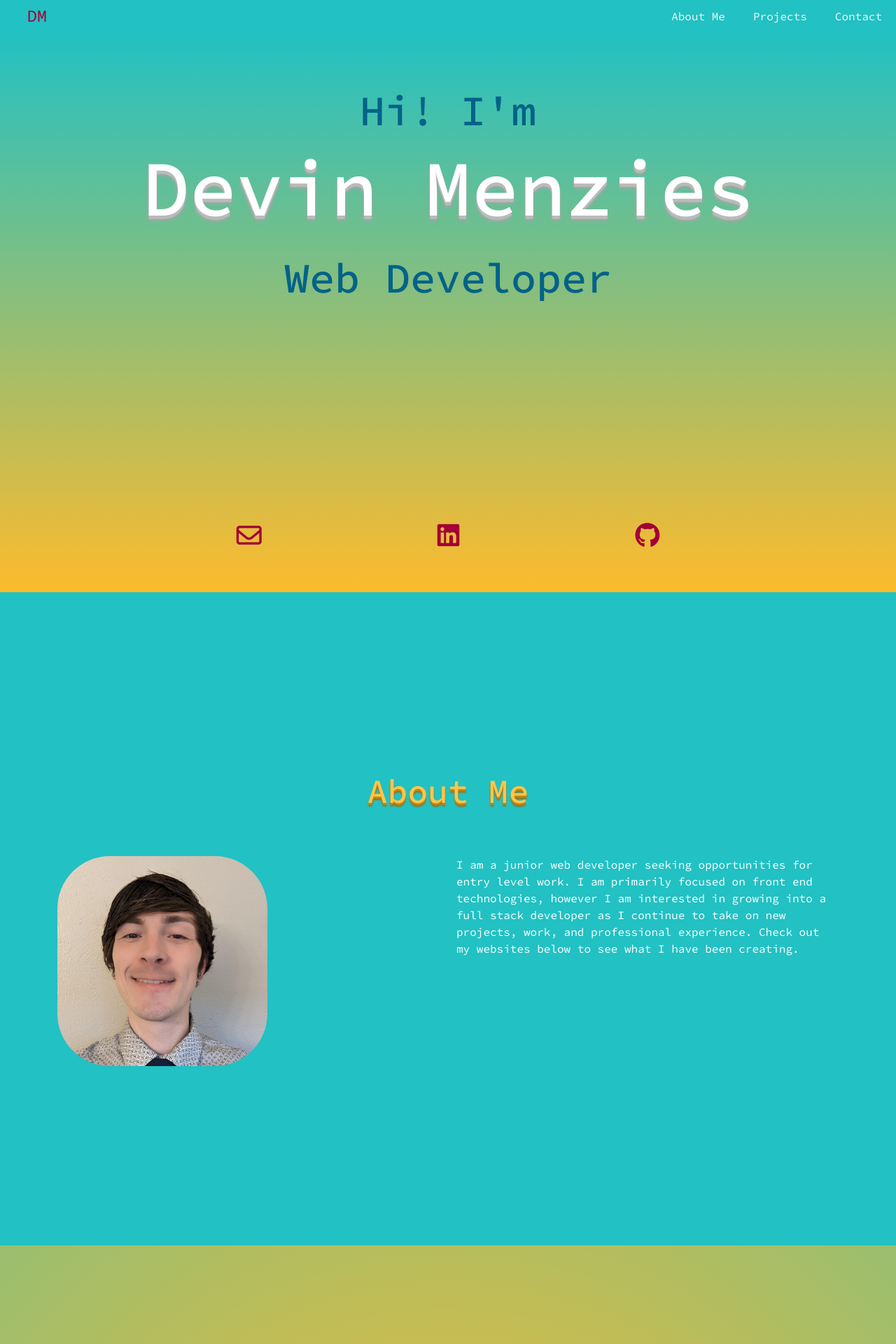
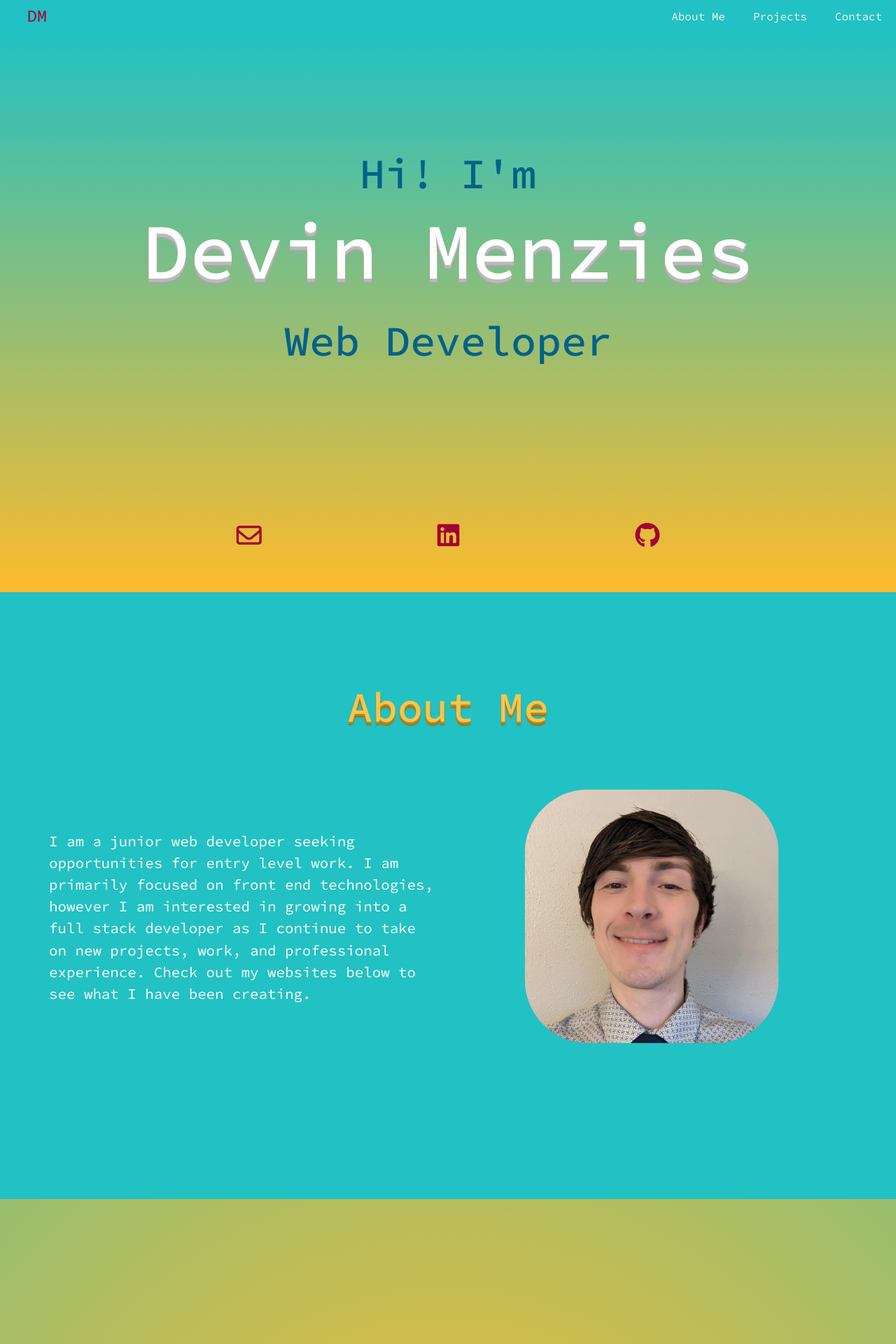
Before and after one commit to devinmenzies241/Portfolio, a React (Create React App) app: page / in a window 1280 px wide. Shown: the top 1920 px of the page at 70% size. Built offline with nearby package versions, Linux system fonts and the light colour scheme.

Commit message:
preliminary changes to responsive design

```diff
--- a/src/App.css
+++ b/src/App.css
@@ -56,34 +56,28 @@ h1 {
   color:rgb(163, 0, 54);
 }
 
-@media all and (min-width: 48em) {
-
+@media all and (min-width: 30em) {
   .navbar-brand {
     font-size: 1rem;
   }
-
   .nav-link {
     font-size: 1rem;
   }
 }
 
 @media all and (min-width: 48em) {
-
   .navbar-brand {
     font-size: 1.5rem;
   }
-
   .nav-link {
     font-size: 1.15rem;
   }
 }
 
 @media all and (min-width: 62em) {
-
   .navbar-brand {
     font-size: 1.75rem;
   }
-
   .nav-link {
     font-size: 1.25rem;
   }
@@ -91,11 +85,9 @@ h1 {
 }
 
 @media all and (min-width: 75em) {
-
   .navbar-brand {
     font-size: 1.5rem;
   }
-
   .nav-link {
     font-size: 1rem;
     margin: 2px 20px;
@@ -104,36 +96,26 @@ h1 {
 }
 
 @media all and (min-width: 87em) {
-
   .navbar-brand {
     font-size: 1.75rem;
   }
-
   .nav-link {
     font-size: 1.25rem;
     margin: 2px 20px;
   }
-
 }
 
 /* Homepage / Hero component ////////////////////////////////////////////////////////////////////////////////////*/
 
 .hero {
-  padding-top: 20%;
   height: 100vh;
   text-align: center;
   background: rgb(34,193,195);
   background: linear-gradient(0deg,rgba(253,187,45,1) 0%, rgba(34,193,195,1) 100%);
 }
 
-/* .pfp {
-  border-radius: 5%;
-  scale: 55%;
-  margin: -15%;
-} */
-
 .hero h1 {
-  font-size: 3.75rem;
+  font-size: 4rem;
   text-shadow:
     0 5px 1px rgb(186, 186, 186),
     0 7px 5px rgb(166, 166, 166);
@@ -142,129 +124,103 @@ h1 {
 .hero h2 {
   margin-top: 2%;
   color:rgb(2, 98, 136);
-  /* text-shadow: 0px 1.5px 0.5px rgb(7, 71, 96); */
-  font-size: 1.75rem;
-}
-
-.shaker:click {
-  color: red;
-  animation: shake 0.8s;
-}
-
-@keyframes shake{
-  0%{
-    transform: translateX(0)
-  }
-  25%{
-    transform: translateX(25px);
-  }
-
-  50%{
-    transform: translateX(-25px);
-  }
-  100%{
-    transform: translateX(0px);
-  }
+  font-size: 2rem;
 }
 
 
 /* Media Queries //////////////////////////////////// */
 
-@media all and (min-width: 30em) {
-
+@media all and (max-width: 23.4em) {
   .hero {
-    padding-top: 15%;
+    padding-top: 50%;
   }
-
   .hero h1 {
-      font-size: 4.25rem;
+    font-size: 4.25rem;
   }
-
-  /* .pfp {
-    scale: 60%;
-    margin: -10%;
-  } */
-
   .hero h2 {
     font-size: 2rem;
   }
 }
 
+@media all and (min-width: 23.4em) {
+  .hero {
+    padding-top: 45%;
+  }
+  .hero h1 {
+    font-size: 4.5rem;
+  }
+  .hero h2 {
+    font-size: 2.25rem;
+  }
+}
+
+@media all and (min-width: 26.5em) {
+  .hero {
+    padding-top: 35%;
+  }
+  .hero h1 {
+    font-size: 4.75rem;
+  }
+  .hero h2 {
+    font-size: 2.25rem;
+  }
+}
+
+@media all and (min-width: 30em) {
+  .hero {
+    padding-top: 30%;
+  }
+  .hero h1 {
+    font-size: 5rem;
+  }
+  .hero h2 {
+    font-size:  2.5rem;
+  }
+}
+
 @media all and (min-width: 48em) {
-
   .hero {
-    padding-top: 12%;
+    padding-top: 20%;
   }
-
   .hero h1 {
-      font-size: 5rem;
+      font-size: 6rem;
   }
-
-  /* .pfp {
-    scale: 70%;
-    margin: -5%;
-  } */
-
   .hero h2 {
-    font-size: 2.5rem;
+    font-size: 3rem;
   }
 }
 
 @media all and (min-width: 62em) {
-
   .hero {
-    padding-top: 5%;
+    padding-top: 14%;
   }
-
   .hero h1 {
       font-size: 6.5rem;
   }
-
-  /* .pfp {
-    scale: 70%;
-    margin: -3%;
-  } */
-
   .hero h2 {
     font-size: 3.5rem;
   }
 }
 
 @media all and (min-width: 75em) {
-
   .hero {
-    padding-top: 4%;
+    padding-top: 11%;
   }
-
   .hero h1 {
       font-size: 7rem;
   }
-
-  /* .pfp {
-    scale: 80%;
-    margin: -2%;
-  } */
-
   .hero h2 {
     font-size: 3.75rem;
   }
 }
 
 @media all and (min-width: 87em) {
-
   .hero {
     padding-top: 8%;
   }
-
   .hero h1 {
       font-size: 7.5rem;
   }
-
-  /* .pfp {
-    scale: 90%;
-    margin: -1%;
-  } */
-
   .hero h2 {
     font-size: 4rem;
   }
@@ -274,66 +230,120 @@ h1 {
 /* about Me Component ////////////////////////////////////////////////////////////////////////////////////////////*/
 
 .aboutMe {
-  padding: 20% 0;
-  /* height: 100vh; */
-  /* background-color: rgb(34,193,195); */
   color: white;
   background-color: #22c1c3;
 }
 
-.aboutMe-con {
+/* .aboutMe-con {
   margin-top: 5%;
-}
+} */
 
 .aboutMe h1 {
   text-align: center;
-  font-size: 3rem;
-  /* color: rgba(253,187,45,1); */
   color: rgb(254, 197, 74);
   text-shadow:
     0 3px 1px rgb(193, 135, 21),
     0 5px 2px rgb(152, 108, 21);
 }
 
+
+
 .pfp {
   border-radius: 25%;
-  scale: 100%;
-  /* position: relative; */
-  /* top:50%;
-  left: 50%;
-  transform: translate(-50%, -50%); */
-}
-
-.aboutMe h3 {
-  color: rgb(254, 197, 74);
-  text-align: center;
-}
-
-.aboutMe ul {
-  padding: 0;
-}
-
-.aboutMe p {
-  font-size: 1rem;
-  margin: 0;
+  scale: 65%;
+  margin-bottom: 10%;
 }
 
 
-/* .stack-list {
-  width: 35%;
-} */
 
+@media all and (max-width: 23.4em) {
+  .aboutMe {
+    padding: 20% 0;
+  }
+  .aboutMe h1 {
+    font-size: 3rem;
+  }
+  .aboutMe-row {
+    padding-top: 1%;
+  }
+  .pfp {
+    scale: 70%;
+  }
+  .avatar-div {
+    margin: 0 0 -5%;
+  }
+  .aboutMe p {
+    font-size: 1.1rem;
+  }
+}
 
+@media all and (min-width: 23.4em) {
+  .aboutMe {
+    padding: 18% 0;
+  }
+  .aboutMe h1 {
+    font-size: 3rem;
+  }
+  .pfp {
+    /* scale: 80%;  */
+  }
+  .avatar-div {
+    margin: 0 0 -5%;
+  }
+  .aboutMe p {
+    font-size: 1.1rem;
+  }
+}
 
-@media all and (min-width: 48em) {
+@media all and (min-width: 26.5em){
+  .aboutMe {
+    padding: 15% 0;
+  }
+  .aboutMe h1 {
+    font-size: 3.25rem;
+  }
+  .pfp {
+    /* scale: 85%;  */
+  }
+  .avatar-div {
+    margin: 0 0 -5%;
+  }
+  .aboutMe p {
+    font-size: 1.2rem;
+  }
+}
 
-
+@media all and (min-width: 30em) {
+  .aboutMe {
+    padding: 12% 0;
+  }
+  .aboutMe h1 {
+    font-size: 3.5rem;
+  }
+  .pfp {
+    /* scale: 90%;  */
+  }
+  .avatar-div {
+    margin: 0 0 -5%;
+  }
+  .aboutMe p {
+    font-size: 1.3rem;
+  }
 }
 
 @media all and (min-width: 48em) {
-
-
-
+  .aboutMe {
+    padding: 10% 0;
+  }
+  .aboutMe h1 {
+    font-size: 3.75rem;
+  }
+  .pfp {
+    /* scale: 90%;  */
+  }
+  .aboutMe p {
+    font-size: 1.3rem;
+  }
 }
 
 @media all and (min-width: 62em) {
@@ -354,31 +364,17 @@ h1 {
     padding: 3% 0;
   }
 
-  .aboutMe-con {
+  /* .aboutMe-con {
     margin-top: 1%;
-  }
+  } */
 
   .aboutMe h1 {
     font-size: 4.5rem;
   }
 
   .aboutMe p {
-    font-size: 1.5rem;
+    font-size: 1.75rem;
   }
-
-  /* .aboutMe h3 {
-    font-size: 2.5rem;
-  }
-
-  .aboutMe li {
-    font-size: 1.5rem;
-  }
-
-  .stack-list {
-    width: 35%;
-  } */
-
-
 
 }
 
@@ -472,6 +468,21 @@ a:hover {
   opacity: 50%;
 }
 
+@media all and (max-width: 23.4em) {
+
+}
+
+@media all and (min-width: 23.4em) {
+
+}
+
+@media all and (min-width: 26.5em){
+
+}
+
+@media all and (min-width: 30em) {
+
+}
 
 @media all and (min-width: 48em) {
 
@@ -701,9 +712,19 @@ textarea {
     outline: none;
   }
 
+@media all and (max-width: 23.4em) {
 
-@media all and (min-width: 48em) {
+}
 
+@media all and (min-width: 23.4em) {
+
+}
+
+@media all and (min-width: 26.5em){
+
+}
+
+@media all and (min-width: 30em) {
 
 }
 
@@ -788,6 +809,22 @@ textarea {
   color: rgba(253,187,45,1);
 }
 
+@media all and (max-width: 23.4em) {
+
+}
+
+@media all and (min-width: 23.4em) {
+
+}
+
+@media all and (min-width: 26.5em){
+
+}
+
+@media all and (min-width: 30em) {
+
+}
+
 @media all and (min-width: 48em) {
 
   .footer-link {
--- a/src/components/AboutMe.jsx
+++ b/src/components/AboutMe.jsx
@@ -4,14 +4,10 @@ import pfp from '../images/pfp.jpg';
 
 const AboutMe = () => {
   return (
-    <div id='aboutMe-pg' className='aboutMe'>
+    <div id='aboutMe-pg' className='container aboutMe'>
       <h1>About Me</h1>
-      <div className='container aboutMe-con'>
-        <div className='row gy-4 gx-4'>
-          <div className='col-sm-12 col-md-6 col-lg-6 col-xl-6 avatar-div'>
-            <Avatar img={pfp}/>
-          </div>
-          <div className='col-sm-12 col-md-6 col-lg-6 col-xl-6 justify-content-center align-items-center'>
+      <div className='row gy-4 gx-4 align-items-center justify-content-center aboutMe-row'>
+        <div className='col-sm-12 col-md-6 col-lg-6 col-xl-6 d-flex justify-content-center align-items-center'>
           <p>
             I am a junior web developer seeking opportunities for entry level work. I am primarily focused on
             front end technologies, however I am interested in growing into a full stack developer as I continue
@@ -19,38 +15,8 @@ const AboutMe = () => {
             have been creating.
           </p>
         </div>
-
-          {/* <div className='col-6'>
-            <h3> Stack</h3>
-              <div className='container'>
-                <div className='row justify-content-center'>
-                  <div className='col-6 gx-0 stack-list'>
-                    <ul>
-                      <p>HTML</p>
-                      <p>CSS</p>
-                      <p>Javascript</p>
-                      <p>React</p>
-                    </ul>
-                  </div>
-                  <div className='col-6 gx-0 stack-list'>
-                    <ul>
-                      <p>Node.js</p>
-                      <p>Express.js</p>
-                      <p>Bootstrap</p>
-                      <p>MongoDB</p>
-                    </ul>
-                  </div>
-                </div>
-              </div>
-          </div>
-          <div className='col-6'>
-            <h3>Goals</h3>
-            <ul>
-              <p>Grow my skills as a developer</p>
-              <p>Learn more about web security</p>
-              <p>Volunteer my time to non-profits that benefit my local community</p>
-            </ul>
-          </div> */}
+        <div className='col-sm-12 col-md-6 col-lg-6 col-xl-6 d-flex align-items-center avatar-div'>
+          <Avatar img={pfp}/>
         </div>
       </div>
     </div>
--- a/src/components/avatar.jsx
+++ b/src/components/avatar.jsx
@@ -3,11 +3,9 @@ import React from "react";
 const Avatar = (props) => {
   return  (
     <img
-    className="pfp"
+    className="pfp img-fluid mx-auto d-block"
     src={props.img}
     alt='avatar_img'
-    width='300'
-    height='300'
   />
   )
 }
```
Lines whose indentation alone changed are shown as unchanged.
